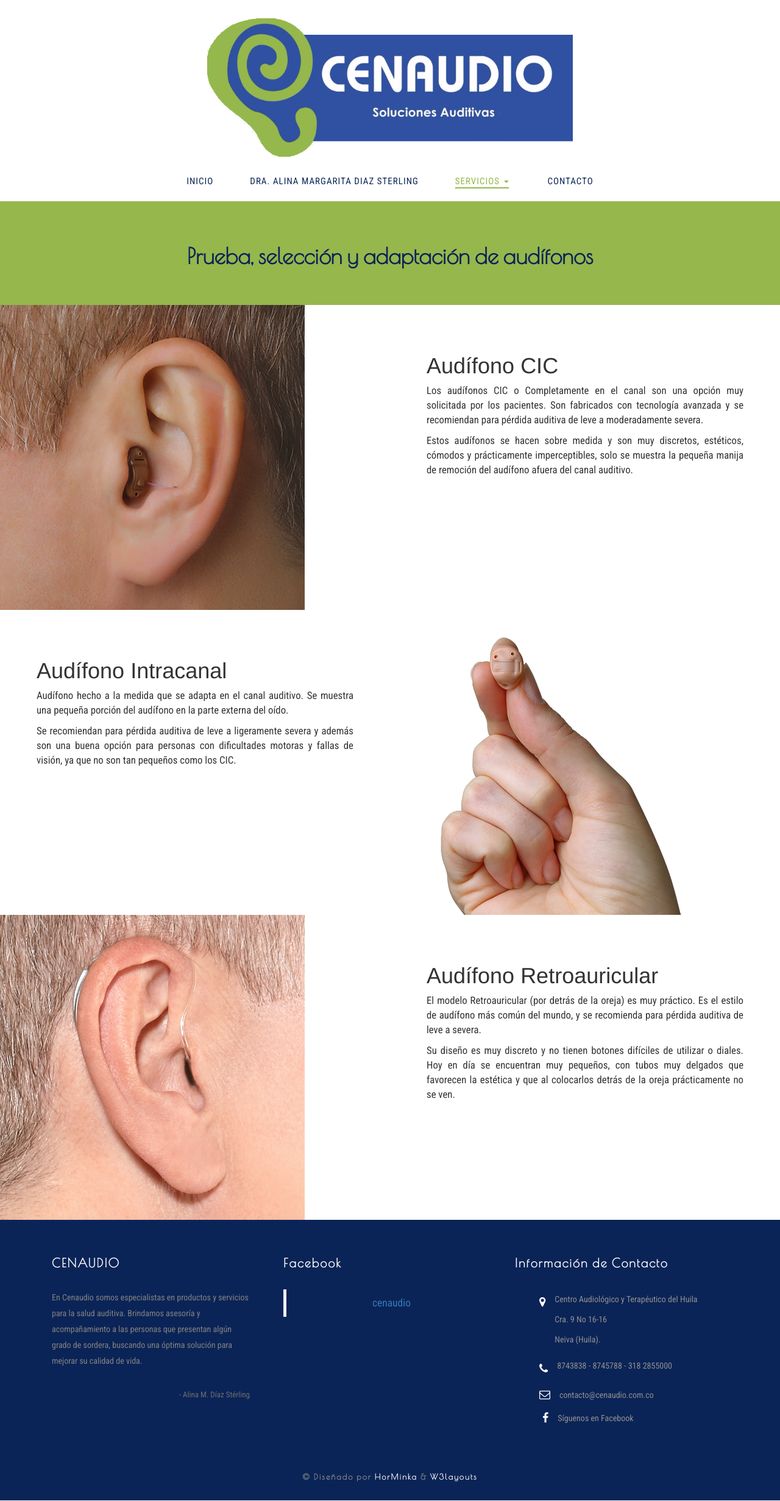
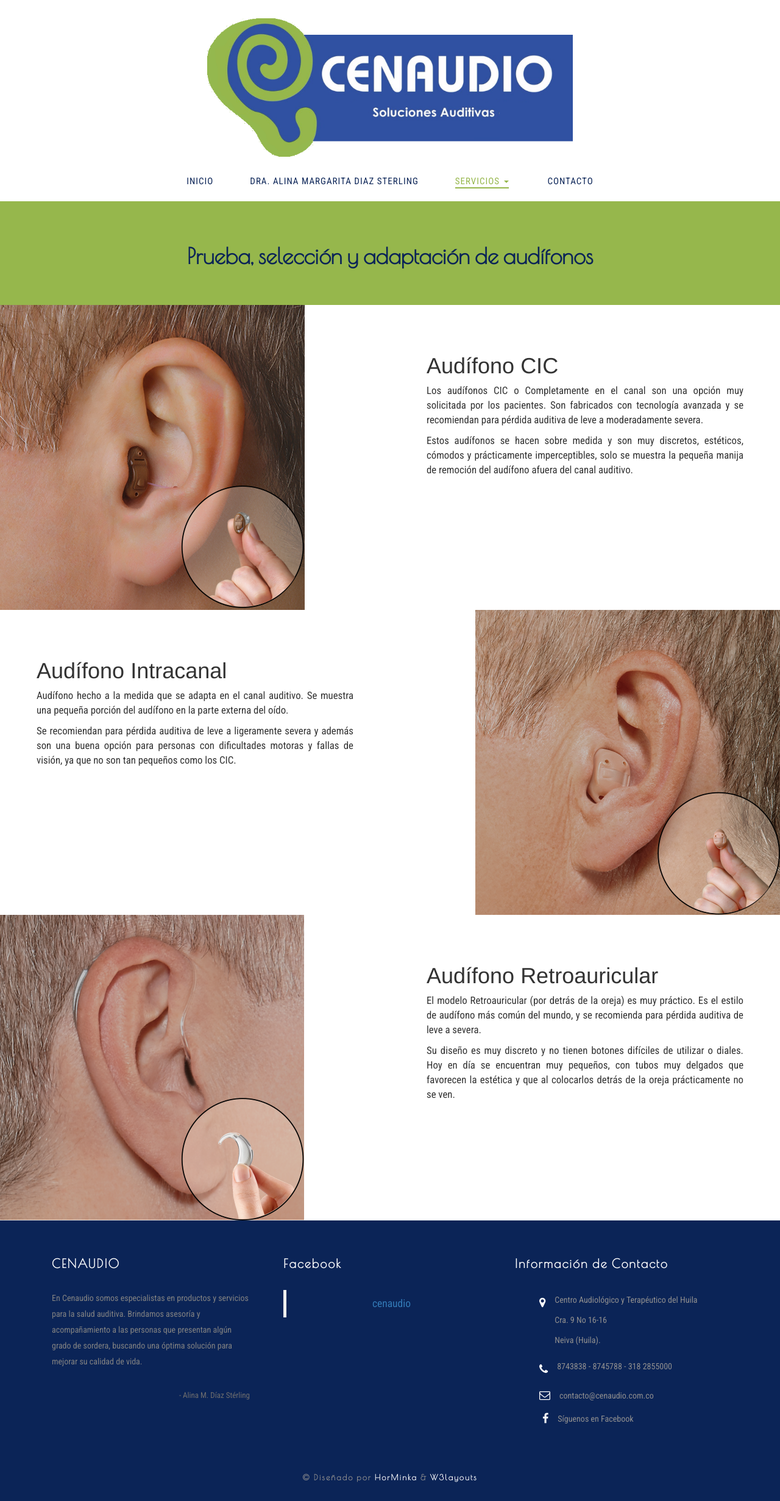
Before and after one commit to cenaudio/cenaudio.github.io, a Jekyll site: the page built from audifonos.html, in a window 1280 px wide. Shown: the whole page at 61% size. Built offline with Jekyll 4.4.1, drawn with Linux system fonts in a browser that asks for light colours.

Commit message:
Ajusta imágenes audífonos

```diff
--- /dev/null
+++ b/_sass/_audifonos.scss
@@ -0,0 +1,7 @@
+.alineada-derecha {
+  padding: 0 !important;
+  text-align: right;
+  img {
+    display: inline-block;
+  }
+}
--- a/audifonos.html
+++ b/audifonos.html
@@ -28,7 +28,7 @@ servicio: true
       <p>Audífono hecho a la medida que se adapta en el canal auditivo. Se muestra una pequeña porción del audífono en la parte externa del oído.</p>
       <p>Se recomiendan para pérdida auditiva de leve a ligeramente severa y además son una buena opción para personas con dificultades motoras y fallas de visión, ya que no son tan pequeños como los CIC.</p>
     </div>
-    <div class="col-md-6 imagen-perfil hidden-sm hidden-xs">
+    <div class="col-md-6 alineada-derecha hidden-sm hidden-xs">
       <img class="img-responsive" src="{{ "/assets/intracanal.jpg" | prepend: site.baseurl }}">
     </div>
   </div>
--- a/css/main.scss
+++ b/css/main.scss
@@ -35,5 +35,6 @@ $on-laptop:        800px;
   "estadisticas",
   "totop",
   "nosotros",
-  "contacto"
+  "contacto",
+  "audifonos"
 ;
```
Also changed, not shown: assets/cic.jpg, assets/intracanal.jpg, assets/retroauricular.jpg.
